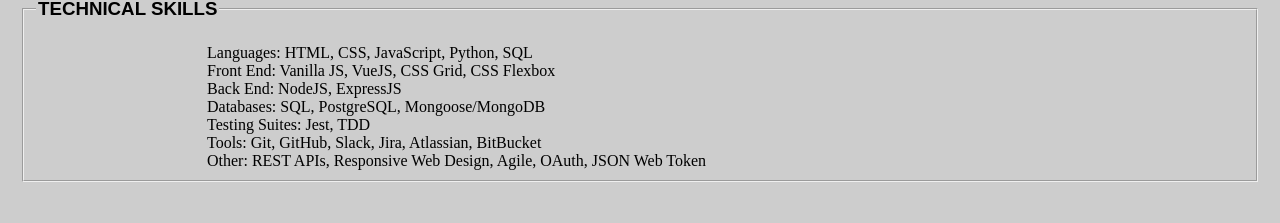
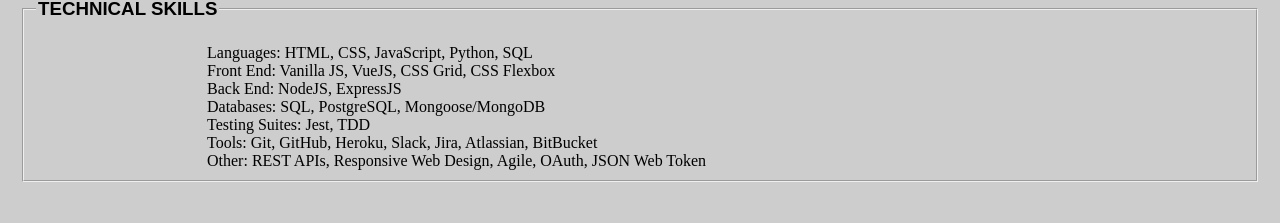
Before and after one commit to connorfrendt/portfolio, a Vue app: page /#/resume in a window 1280 px wide. Shown: the part 376-599 px from the top of the page. Built offline with nearby package versions, Linux system fonts and the light colour scheme; a web font is replaced by a local one.

Commit message:
Adding Heroku to tools

```diff
--- a/src/components/Resume.vue
+++ b/src/components/Resume.vue
@@ -115,7 +115,7 @@
                 {
                     id: 'tools',
                     title: 'Tools',
-                    names: 'Git, GitHub, Slack, Jira, Atlassian, BitBucket'
+                    names: 'Git, GitHub, Heroku, Slack, Jira, Atlassian, BitBucket'
                 },
                 {
                     id: 'other',
```
